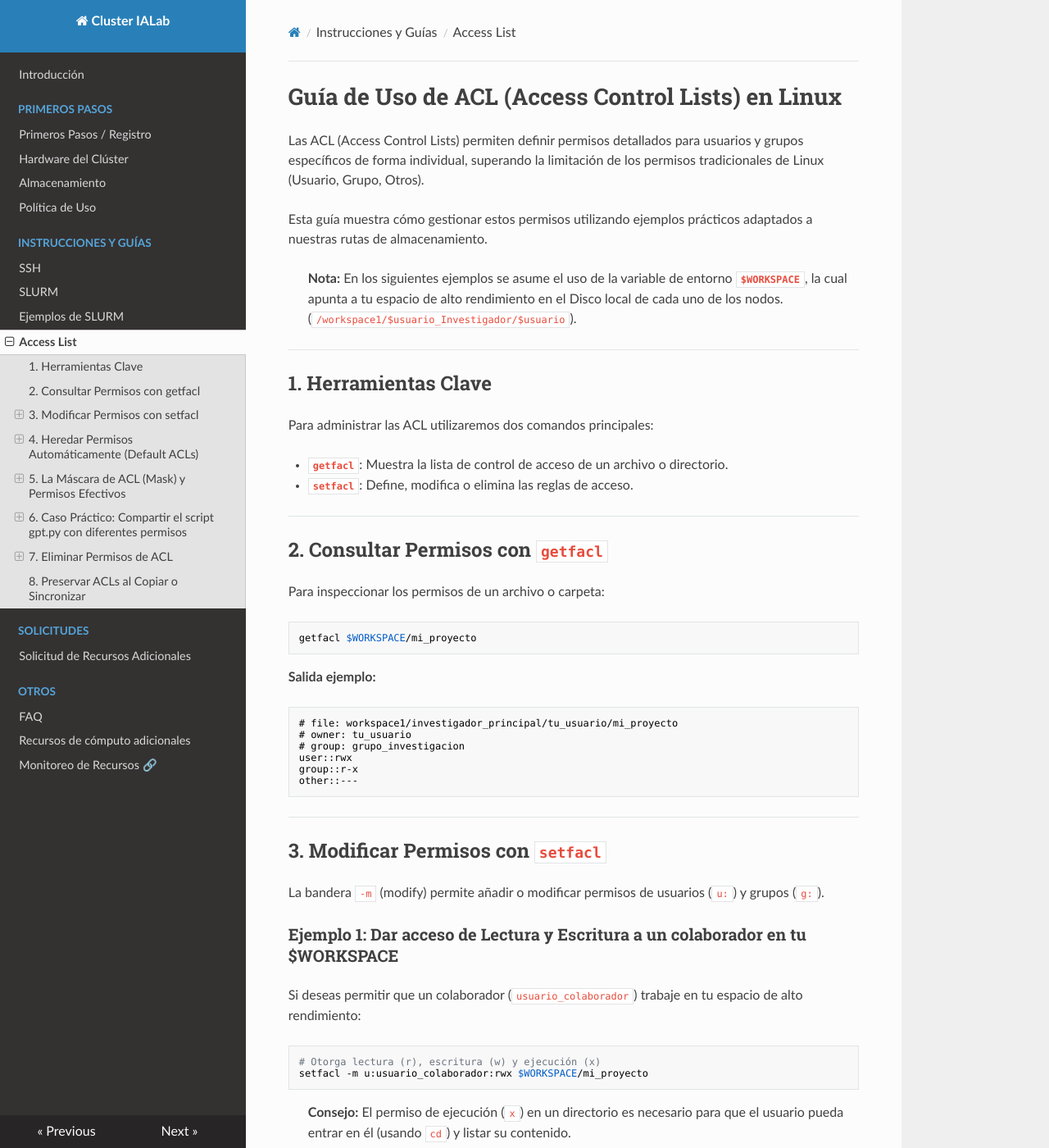
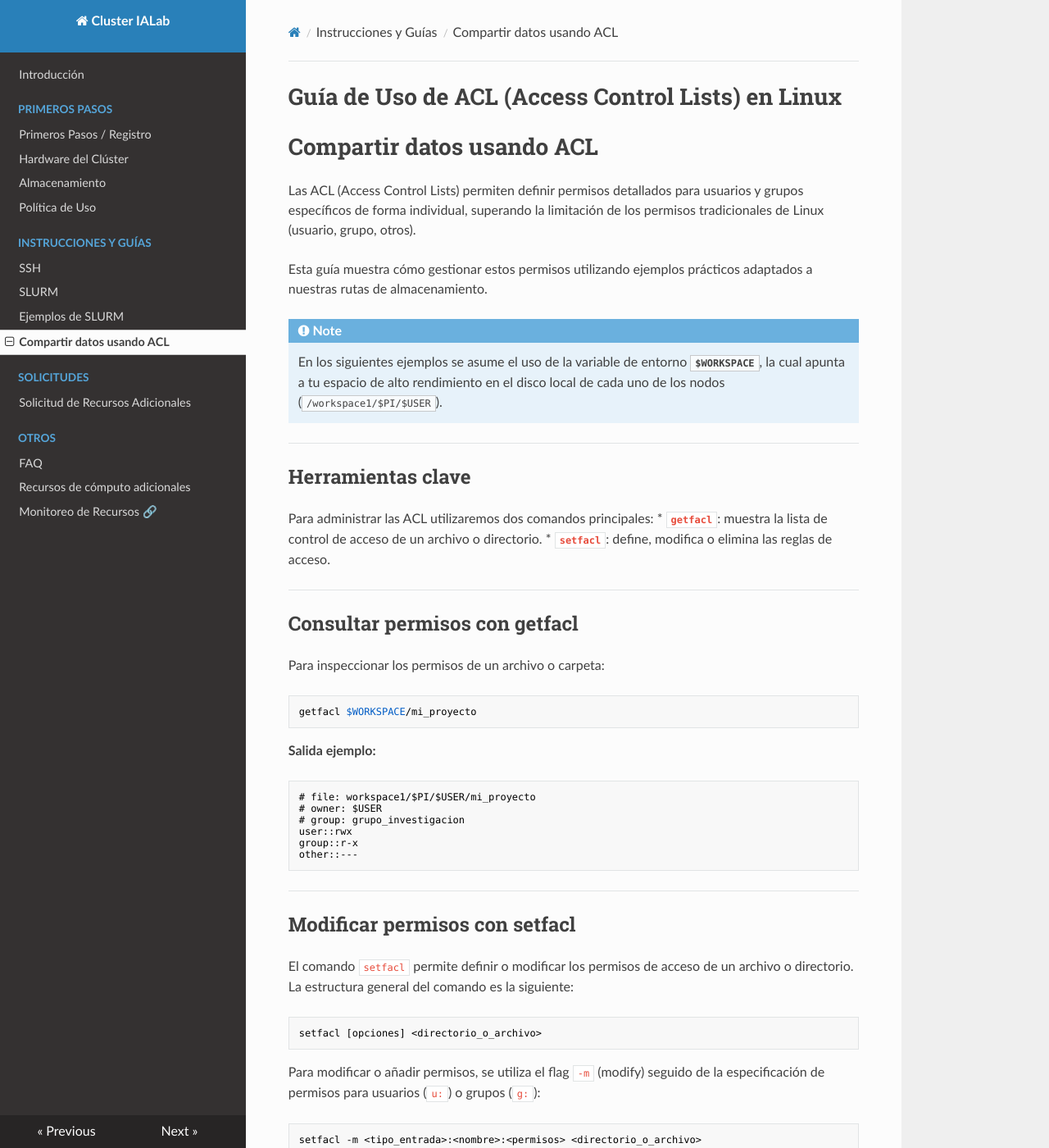
Before and after one commit to Sysadmins-CENIA/Cluster-IALab-Docs, an MkDocs documentation site: the page built from docs/instructions-and-guides/acl.md, in a window 1280 px wide and 1400 px high. Shown: the whole window at 82% size. Built offline with MkDocs 1.6.1, drawn with Linux system fonts in a browser that asks for light colours; nearby versions of some CDN libraries; some of the changed text lies outside the part shown.

Commit message:
Adding changes to ACL Tutorial and sidebar navigator

````diff
--- a/docs/instructions-and-guides/acl.md
+++ b/docs/instructions-and-guides/acl.md
@@ -1,23 +1,24 @@
 # Guía de Uso de ACL (Access Control Lists) en Linux
+# Compartir datos usando ACL
 
-Las ACL (Access Control Lists) permiten definir permisos detallados para usuarios y grupos específicos de forma individual, superando la limitación de los permisos tradicionales de Linux (Usuario, Grupo, Otros).
+Las ACL (Access Control Lists) permiten definir permisos detallados para usuarios y grupos específicos de forma individual, superando la limitación de los permisos tradicionales de Linux (usuario, grupo, otros).
 
 Esta guía muestra cómo gestionar estos permisos utilizando ejemplos prácticos adaptados a nuestras rutas de almacenamiento.
 
-> **Nota:** En los siguientes ejemplos se asume el uso de la variable de entorno **`$WORKSPACE`**, la cual apunta a tu espacio de alto rendimiento en el Disco local de cada uno de los nodos. (`/workspace1/$usuario_Investigador/$usuario`).
+!!! note
+    En los siguientes ejemplos se asume el uso de la variable de entorno **`$WORKSPACE`**, la cual apunta a tu espacio de alto rendimiento en el disco local de cada uno de los nodos (`/workspace1/$PI/$USER`).
 
 ---
 
-## 1. Herramientas Clave
+## Herramientas clave
 
 Para administrar las ACL utilizaremos dos comandos principales:
-
-* **`getfacl`**: Muestra la lista de control de acceso de un archivo o directorio.
-* **`setfacl`**: Define, modifica o elimina las reglas de acceso.
+* **`getfacl`**: muestra la lista de control de acceso de un archivo o directorio.
+* **`setfacl`**: define, modifica o elimina las reglas de acceso.
 
 ---
 
-## 2. Consultar Permisos con `getfacl`
+## Consultar permisos con getfacl
 
 Para inspeccionar los permisos de un archivo o carpeta:
 
@@ -26,10 +27,9 @@
 ```
 
 **Salida ejemplo:**
-
 ```text
-# file: workspace1/investigador_principal/tu_usuario/mi_proyecto
-# owner: tu_usuario
+# file: workspace1/$PI/$USER/mi_proyecto
+# owner: $USER
 # group: grupo_investigacion
 user::rwx
 group::r-x
@@ -38,12 +38,21 @@
 
 ---
 
-## 3. Modificar Permisos con `setfacl`
+## Modificar permisos con setfacl
 
-La bandera `-m` (modify) permite añadir o modificar permisos de usuarios (`u:`) y grupos (`g:`).
+El comando `setfacl` permite definir o modificar los permisos de acceso de un archivo o directorio. La estructura general del comando es la siguiente:
 
-### Ejemplo 1: Dar acceso de Lectura y Escritura a un colaborador en tu $WORKSPACE
+```bash
+setfacl [opciones] <directorio_o_archivo>
+```
 
+Para modificar o añadir permisos, se utiliza el flag `-m` (modify) seguido de la especificación de permisos para usuarios (`u:`) o grupos (`g:`):
+
+```bash
+setfacl -m <tipo_entrada>:<nombre>:<permisos> <directorio_o_archivo>
+```
+
+### Dar acceso de lectura y escritura a un colaborador en tu $WORKSPACE
 Si deseas permitir que un colaborador (`usuario_colaborador`) trabaje en tu espacio de alto rendimiento:
 
 ```bash
@@ -51,19 +60,18 @@
 setfacl -m u:usuario_colaborador:rwx $WORKSPACE/mi_proyecto
 ```
 
-> **Consejo:** El permiso de ejecución (`x`) en un directorio es necesario para que el usuario pueda entrar en él (usando `cd`) y listar su contenido.
+!!! note "Consejo"
+    El permiso de ejecución (`x`) en un directorio es necesario para que el usuario pueda entrar en él (usando `cd`) y listar su contenido.
 
-### Ejemplo 2: Compartir un directorio con permisos de Solo Lectura
-
+### Compartir un directorio con permisos de solo lectura
 Si solo quieres que un colaborador pueda visualizar y copiar tus resultados en tu almacenamiento `/home` (ej. en tu archivo):
 
 ```bash
 # Otorga lectura (r) y ejecución (x)
-setfacl -m u:usuario_colaborador:rx /home/tu_usuario/archive/mis_resultados
+setfacl -m u:usuario_colaborador:rx /home/$USER/archive/mis_resultados
 ```
 
-### Ejemplo 3: Dar acceso a un grupo completo de usuarios
-
+### Dar acceso a un grupo completo de usuarios
 Para que todos los miembros del grupo de investigación `grupo_bioinfo` puedan leer tu directorio:
 
 ```bash
@@ -72,12 +80,11 @@
 
 ---
 
-## 4. Heredar Permisos Automáticamente (Default ACLs)
+## Heredar permisos automáticamente (default ACLs)
 
-Por defecto, los archivos y subcarpetas que se creen dentro de un directorio no heredan las reglas de ACL. Para configurar la herencia automática de permisos para elementos futuros, se utiliza la bandera `-d` (default).
+Por defecto, los archivos y subcarpetas que se creen dentro de un directorio no heredan las reglas de ACL. Para configurar la herencia automática de permisos para elementos futuros, se utiliza el flag `-d` (default).
 
-### Combinación Recomendada (Recursivo + Por Defecto)
-
+### Combinación recomendada (recursivo y por defecto)
 Si quieres que tu colaborador tenga acceso tanto a lo que **ya existe** en el directorio, como a todo lo que se **cree en el futuro**:
 
 ```bash
@@ -90,35 +97,30 @@
 
 ---
 
-## 5. La Máscara de ACL (Mask) y Permisos Efectivos
+## La máscara de ACL (mask) y permisos efectivos
 
 Uno de los conceptos más importantes y que suele causar confusión es la **máscara (`mask::`)**.
 
-### ¿Qué es la Máscara?
-
+### ¿Qué es la máscara?
 La máscara actúa como un **"techo" o límite máximo** de permisos aplicable para todos los usuarios y grupos específicos añadidos (no afecta al propietario del archivo ni a "otros").
 
-Si una regla de ACL otorga permisos que superan a la máscara, el usuario **solo obtendrá la intersección de ambos** (esto se conoce como **Permiso Efectivo**).
+Si una regla de ACL otorga permisos que superan a la máscara, el usuario **solo obtendrá la intersección de ambos** (esto se conoce como **permiso efectivo**).
 
-### Ejemplo de restricción por Máscara
-
+### Ejemplo de restricción por máscara
 Si otorgas acceso total a tu colaborador:
-
 ```bash
 setfacl -m u:usuario_colaborador:rwx $WORKSPACE/mi_proyecto
 ```
 
 Y luego reduces la máscara del directorio para que sea solo de lectura (`r--`):
-
 ```bash
 setfacl -m m::r-- $WORKSPACE/mi_proyecto
 ```
 
 Al inspeccionar con `getfacl` verás lo siguiente:
-
 ```text
-# file: workspace1/investigador_principal/tu_usuario/mi_proyecto
-owner: tu_usuario
+# file: workspace1/$PI/$USER/mi_proyecto
+owner: $USER
 group: grupo_investigacion
 user::rwx
 user:usuario_colaborador:rwx  #effective:r--
@@ -126,29 +128,28 @@
 other::---
 ```
 
-> **Advertencia:** Como la máscara es `r--`, el permiso real o efectivo de `usuario_colaborador` es reducido a solo lectura (`#effective:r--`), a pesar de tener `rwx` explícito.
-> Si un colaborador tiene problemas para escribir en una carpeta donde supuestamente tiene permisos, **revisa siempre la máscara**.
+!!! warning
+    Como la máscara es `r--`, el permiso real o efectivo de `usuario_colaborador` es reducido a solo lectura (`#effective:r--`), a pesar de tener `rwx` explícito.
+    Si un colaborador tiene problemas para escribir en una carpeta donde supuestamente tiene permisos, **revisa siempre la máscara**.
 
 Para restaurar la máscara y permitir la escritura:
-
 ```bash
 setfacl -m m::rwx $WORKSPACE/mi_proyecto
 ```
 
 ---
 
-## 6. Caso Práctico: Compartir el script `gpt.py` con diferentes permisos
+## Caso práctico: compartir el script gpt.py con diferentes permisos
 
 Imagina que el usuario **Aldo** es el propietario del script `gpt.py` dentro de su `$WORKSPACE`. Aldo desea colaborar con tres compañeros asignándoles permisos específicos sobre este archivo:
 
-1. **David**: Solo debe poder **leer** el archivo (`r--`).
-2. **José**: Debe poder **leer y escribir** (modificar) el archivo (`rw-`).
-3. **Diego**: Debe saber que el archivo existe en la carpeta (ver el nombre), pero **no debe poder ni leer ni modificar** su contenido (`---`).
+1. **David**: solo debe poder **leer** el archivo (`r--`).
+2. **José**: debe poder **leer y escribir** (modificar) el archivo (`rw-`).
+3. **Diego**: debe saber que el archivo existe en la carpeta (ver el nombre), pero **no debe poder ni leer ni modificar** su contenido (`---`).
 
 A continuación, se muestran dos formas de realizar esta configuración.
 
-### Opción A: Mediante comandos individuales (Paso a Paso)
-
+### Opción A: mediante comandos individuales (paso a paso)
 Esta forma es ideal si vas agregando colaboradores de manera progresiva.
 
 ```bash
@@ -162,20 +163,18 @@
 setfacl -m u:diego:--- $WORKSPACE/gpt.py
 ```
 
-### Opción B: En una sola línea (Comando Combinado)
-
+### Opción B: en una sola línea (comando combinado)
 Si quieres aplicar todas las reglas al mismo tiempo, puedes separar las instrucciones con comas:
 
 ```bash
 setfacl -m u:david:r--,u:jose:rw-,u:diego:--- $WORKSPACE/gpt.py
 ```
 
-### Comprobación del Resultado (`getfacl`)
-
+### Comprobación del resultado (getfacl)
 Una vez ejecutados los comandos, Aldo ejecuta `getfacl $WORKSPACE/gpt.py` para verificar los accesos. La salida esperada es:
 
 ```text
-# file: /workspace1/investigador_principal/aldo/gpt.py
+# file: /workspace1/$PI/aldo/gpt.py
 # owner: aldo
 # group: grupo_investigacion
 user::rw-
@@ -186,26 +185,24 @@
 other::---
 ```
 
-> **Nota sobre Diego:** Diego podrá ver el nombre del archivo `gpt.py` al hacer `ls` en la carpeta (siempre y cuando tenga permisos de lectura y ejecución en el directorio contenedor), pero si intenta leer el script (`cat gpt.py`) o editarlo, el sistema le devolverá el mensaje: `Permission denied` (Permiso denegado).
+!!! note
+    Diego podrá ver el nombre del archivo `gpt.py` al hacer `ls` en la carpeta (siempre y cuando tenga permisos de lectura y ejecución en el directorio contenedor), pero si intenta leer el script (`cat gpt.py`) o editarlo, el sistema le devolverá el mensaje: `Permission denied` (permiso denegado).
 
 ---
 
-## 7. Eliminar Permisos de ACL
+## Eliminar permisos de ACL
 
 ### Eliminar permisos de un usuario específico
-
 ```bash
 setfacl -x u:usuario_colaborador $WORKSPACE/mi_proyecto
 ```
 
 ### Eliminar permisos por defecto de un usuario específico
-
 ```bash
 setfacl -d -x u:usuario_colaborador $WORKSPACE/mi_proyecto
 ```
 
-### Limpiar todas las ACLs (Restaurar permisos tradicionales)
-
+### Limpiar todas las ACLs (restaurar permisos tradicionales)
 Si quieres revocar todas las reglas de ACL y volver al esquema estándar de permisos de Linux:
 
 ```bash
@@ -214,16 +211,16 @@
 
 ---
 
-## 8. Preservar ACLs al Copiar o Sincronizar
+## Preservar ACLs al copiar o sincronizar
 
-**Con `cp`**: Utiliza la bandera `-p` para conservar los atributos y ACLs:
+**Con `cp`**: Utiliza el flag `-p` para conservar los atributos y ACLs:
 
 ```bash
-cp -p archivo.txt /home/tu_usuario/archive/
+cp -p archivo.txt /home/$USER/archive/
 ```
 
-**Con `rsync`**: Utiliza la bandera `-A` (o `--acls`) para transferir las ACLs:
+**Con `rsync`**: Utiliza el flag `-A` (o `--acls`) para transferir las ACLs:
 
 ```bash
-rsync -avA $WORKSPACE/mi_proyecto /home/tu_usuario/archive/
+rsync -avA $WORKSPACE/mi_proyecto /home/$USER/archive/
 ```
--- a/mkdocs.yml
+++ b/mkdocs.yml
@@ -10,7 +10,7 @@
     - SSH: instructions-and-guides/ssh.md
     - SLURM: instructions-and-guides/slurm.md
     - Ejemplos de SLURM: instructions-and-guides/slurm_examples.md
-    - Access List: instructions-and-guides/acl.md
+    - Compartir datos usando ACL: instructions-and-guides/acl.md
   - Solicitudes:
     - Solicitud de Recursos Adicionales: additional_resources.md
   - Otros:
````
